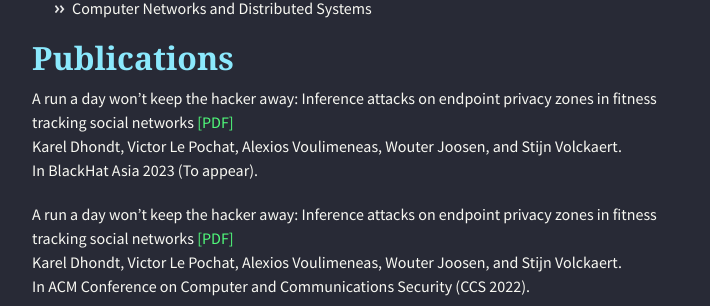
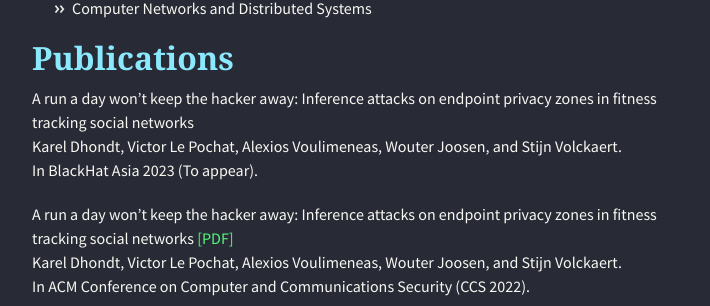
Before and after one commit to alexios-voulimeneas/alexios-voulimeneas.github.io, a Jekyll site: the page built from index.md, in a window 1280 px wide and 900 px high, scrolled down 1128 px. Shown: the part 148-454 px from the top of the window, without its empty margins (283-993 px from the left). Built offline with Jekyll 4.4.1, drawn with Linux system fonts in a browser that asks for light colours; nearby versions of some CDN libraries; the repository's description, which GitHub fills in, is left out.

Commit message:
Update index.md

```diff
--- a/index.md
+++ b/index.md
@@ -27,7 +27,7 @@
 
 ## [](#header-2)Publications
 
-A run a day won’t keep the hacker away: Inference attacks on endpoint privacy zones in fitness tracking social networks [[PDF]](https://lepoch.at/files/epz-inference-attacks-ccs22.pdf)
+A run a day won’t keep the hacker away: Inference attacks on endpoint privacy zones in fitness tracking social networks
 Karel Dhondt, Victor Le Pochat, Alexios Voulimeneas, Wouter Joosen, and Stijn Volckaert.
 In BlackHat Asia 2023 (To appear).
 
```
